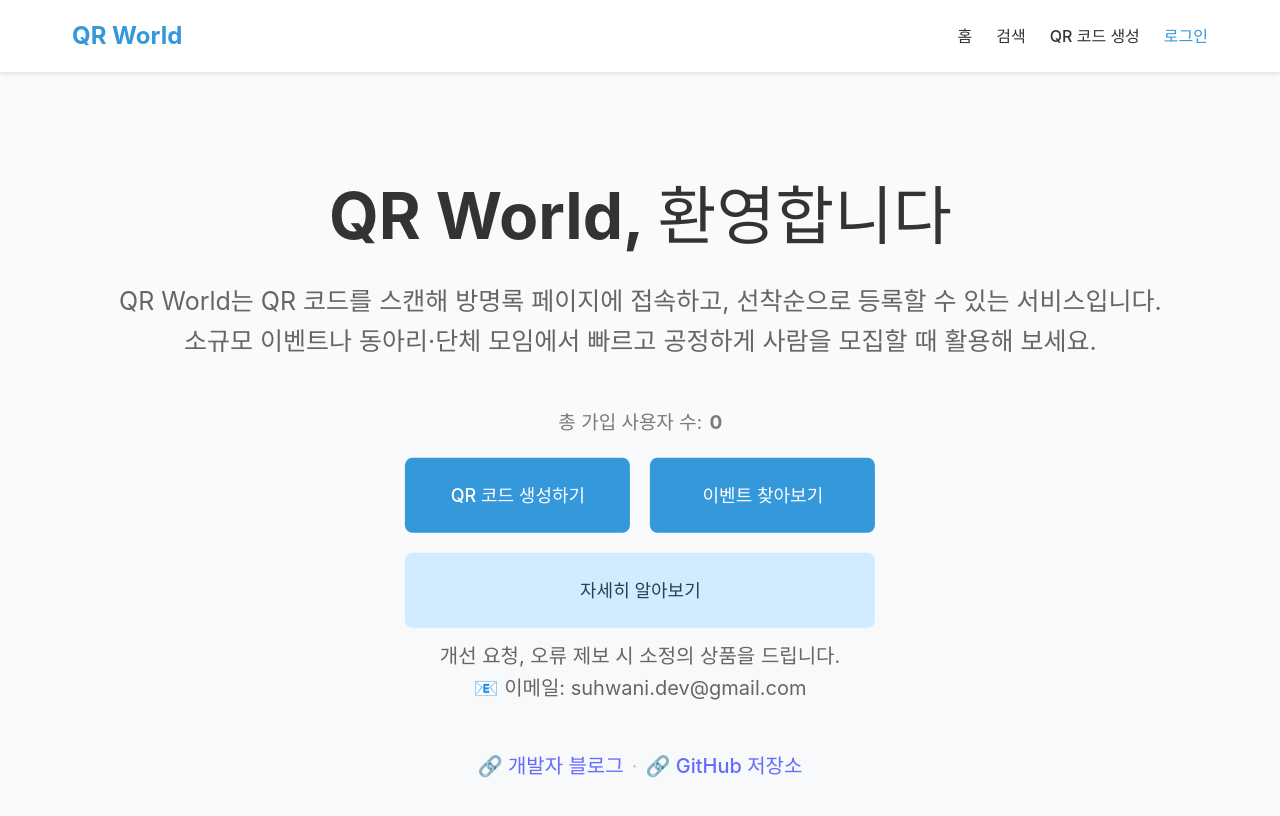
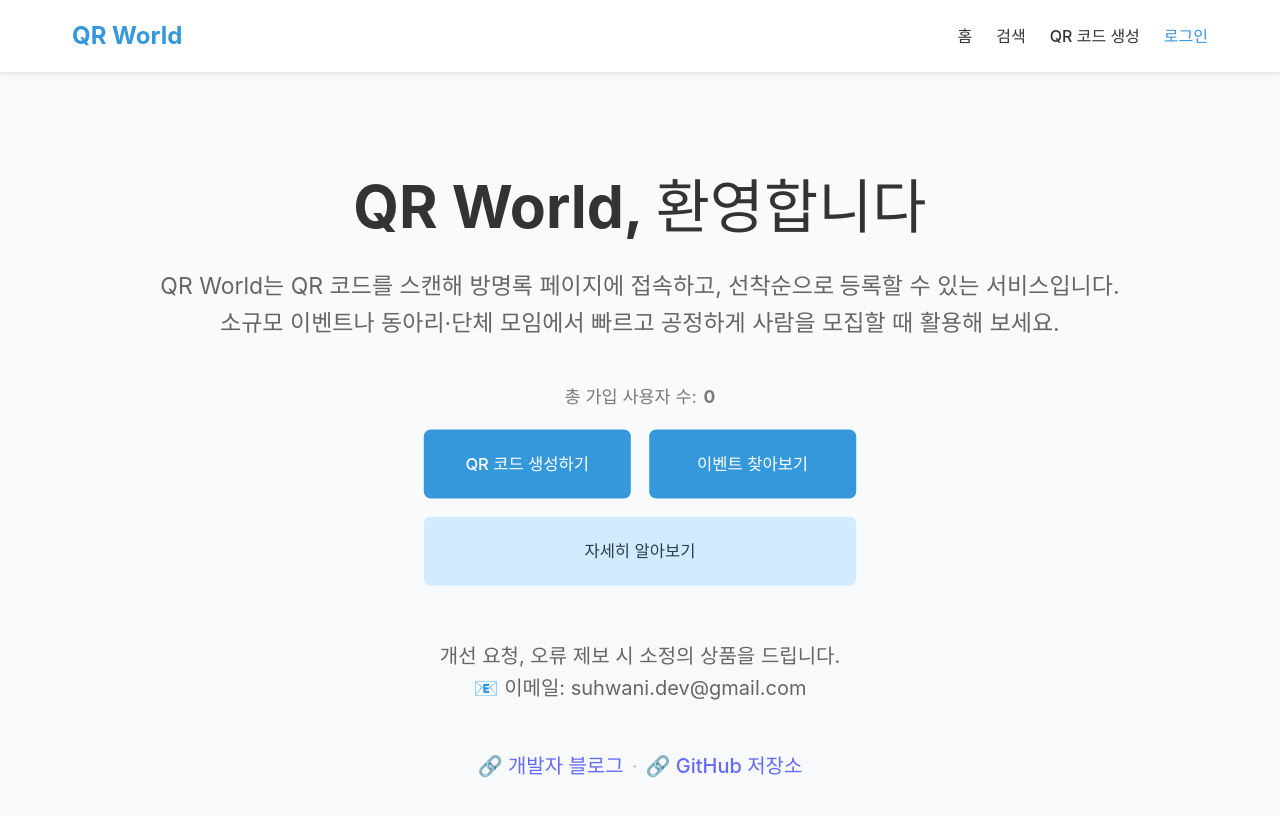
Before and after one commit to qr-playground/front, a React (Vite) app: page / in a window 1280 px wide. Shown: the top 816 px of the page. Built offline with nearby package versions, Linux system fonts and the light colour scheme; no server answers.

Commit message:
Fix: Home container 비율 변경 1.25 -> 1.15

```diff
--- a/src/pages/Home/Home.css
+++ b/src/pages/Home/Home.css
@@ -17,9 +17,9 @@
 
 .home-scale {
   /* 배율 조절: 필요 시 1.1~1.25 사이로 조절 */
-  transform: scale(1.25);
+  transform: scale(1.15);
   transform-origin: top center;
-  width: calc(100% / 1.25);
+  width: calc(100% / 1.15);
 }
 
 h1 {
```
